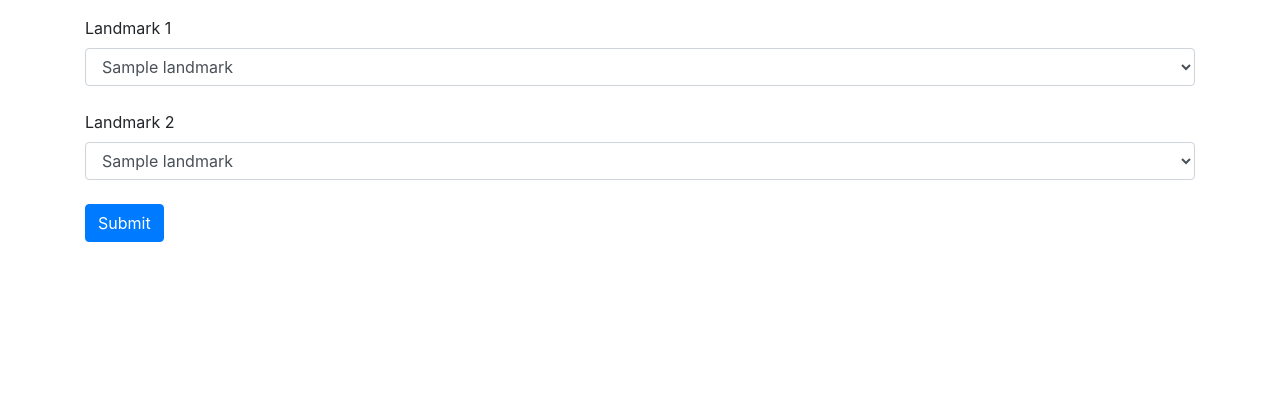
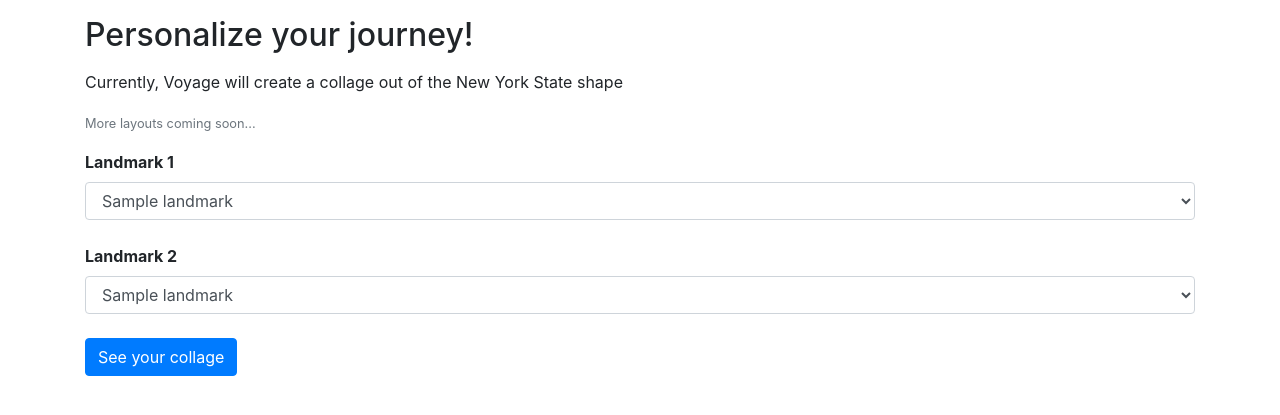
Before and after one commit to hieusydo/Voyage, a Flask app: page /collage/get/ in a window 1280 px wide. Shown: the part 71-486 px from the top of the page. Run offline with Flask 2, Linux system fonts and the light colour scheme; the visitor is signed in with stand-in values (Sample User, id 1); tables that the repository leaves empty hold one stand-in row (values such as "Sample post"); parts of the project's set-up code (start-up, migrations or seed data) failed here and were passed over; some libraries are stand-ins or nearby versions.

Commit message:
Fixed requirements and added UIUX for collage

```diff
--- a/application/templates/collage/request.html
+++ b/application/templates/collage/request.html
@@ -52,6 +52,11 @@
   {% endmacro %}
 
   <div class="container mt-3 mb-3">
+
+    <h2 class="mb-3">Personalize your journey!</h2>
+    <p>Currently, Voyage will create a collage out of the New York State shape</p>
+    <p class="text-muted"><small>More layouts coming soon...</small></p>
+
     {% with errors = get_flashed_messages(category_filter=["error"]) %}
     {% if errors %}
     <div>
@@ -77,16 +82,16 @@
       {{ form.csrf_token }}
 
       <div class="form-group mb-4">
-        <label for="landmarkOne">Landmark 1</label>
+        <label for="landmarkOne"><b>Landmark 1</b></label>
         {{ render_field(form.landmark1) }}
       </div>
 
       <div class="form-group mb-4">
-        <label for="landmarkTwo">Landmark 2</label>
+        <label for="landmarkTwo"><b>Landmark 2</b></label>
         {{ render_field(form.landmark2) }}
       </div>
 
-      <button type="submit" class="btn btn-primary">Submit</button>
+      <button type="submit" class="btn btn-primary">See your collage</button>
     </form>
   </div>
 
--- a/application/templates/landmark/add.html
+++ b/application/templates/landmark/add.html
@@ -52,6 +52,9 @@
   {% endmacro %}
 
   <div class="container mt-3 mb-3">
+
+    <h2>Add a Landmark</h2>
+
     {% with errors = get_flashed_messages(category_filter=["error"]) %}
     {% if errors %}
     <div>
```
Also changed, not shown: application/templates/collage/result.html (+6 -2 lines), application/templates/map/view.html (+7 -1 lines), requirements.txt (+5 -36 lines).
